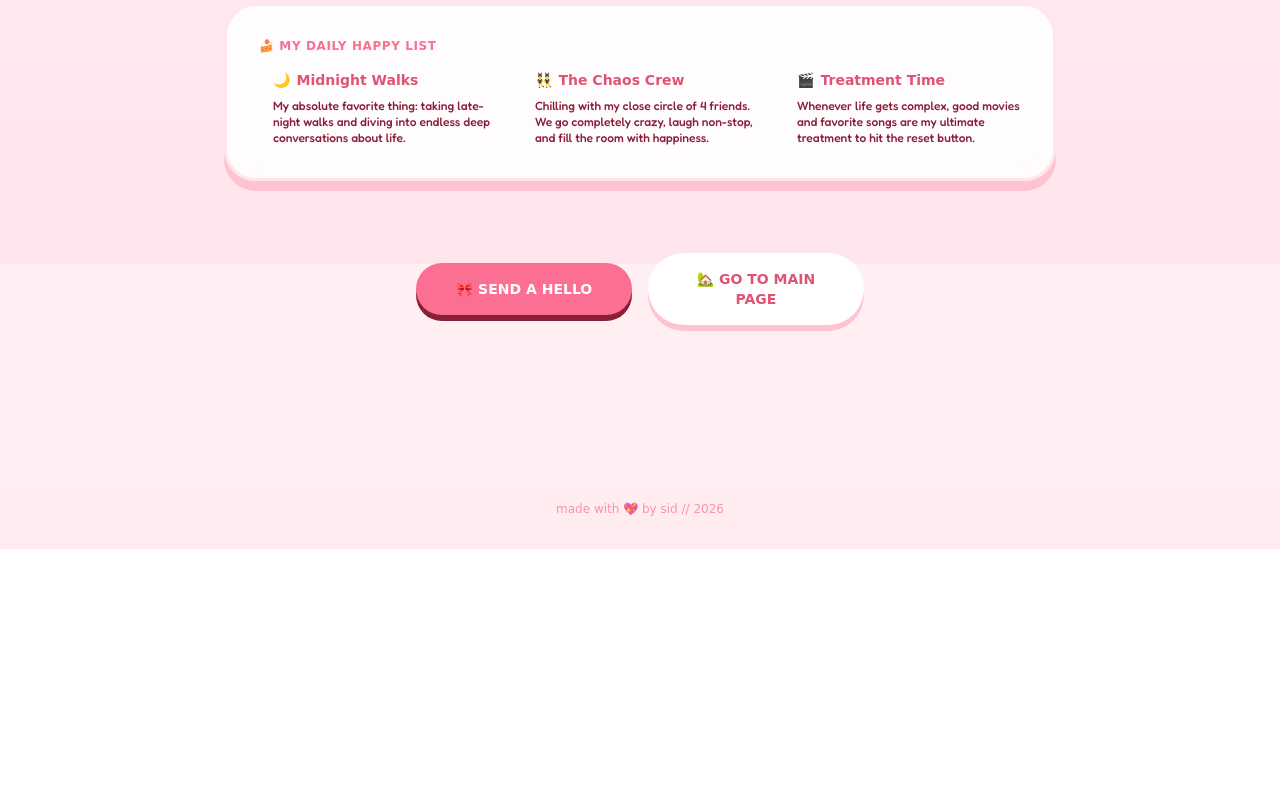
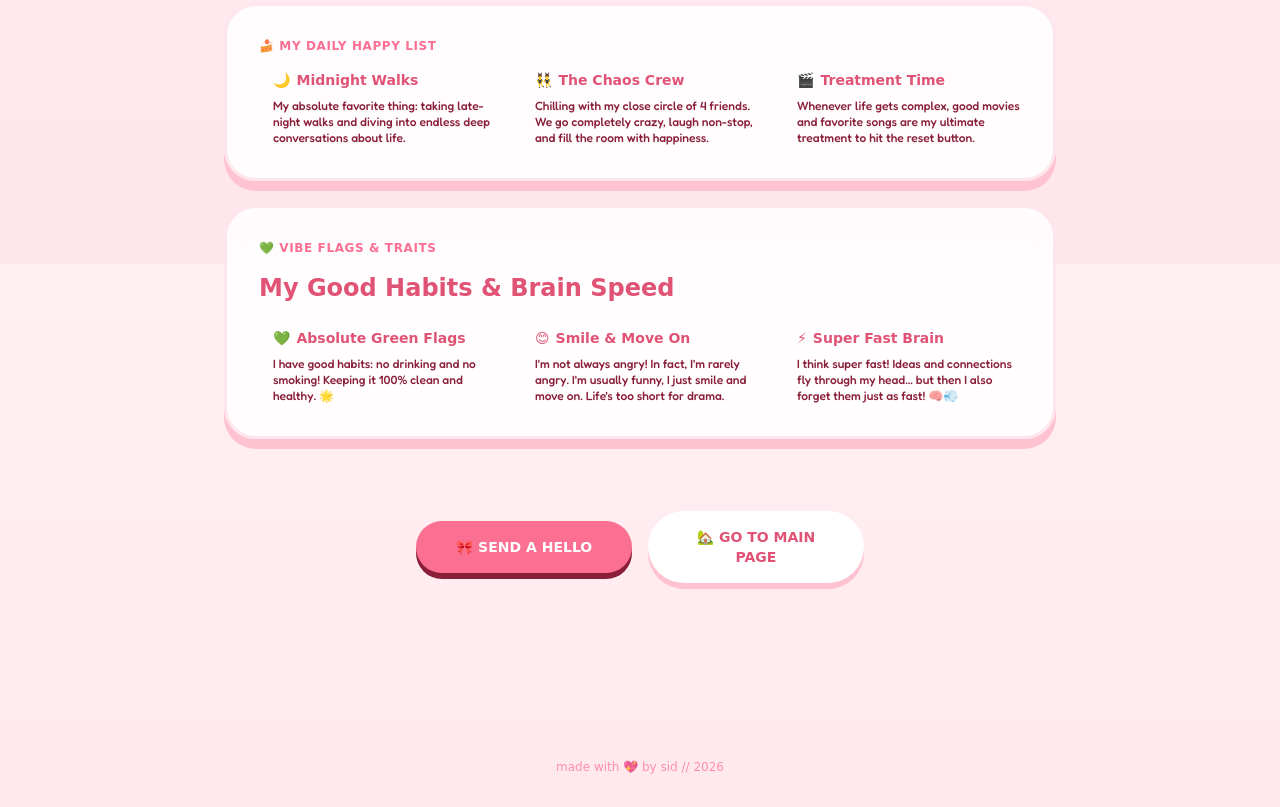
Before and after one commit to redsid5/siddartha-portfolio, a website: page sid.html in a window 1280 px wide. Shown: the part 2136-2943 px from the top of the page. Before the commit the page ends 2685 px from the top, so only its background shows below. Drawn offline with nearby package versions, Linux system fonts and the light colour scheme; a web font is replaced by a local one.

Commit message:
style: add good habits, attitude, and fast brain details to sid.html

```diff
--- a/sid.html
+++ b/sid.html
@@ -304,6 +304,32 @@
                 </div>
             </div>
 
+            <!-- Box: Good Habits & Vibe Flags -->
+            <div class="md:col-span-3 pookie-card rounded-[2rem] p-6 sm:p-8 space-y-4">
+                <div class="font-playful text-xs text-pookie-500 font-bold uppercase tracking-wider">💚 Vibe Flags & Traits</div>
+                <h3 class="text-2xl font-bold font-playful text-pookie-600">My Good Habits & Brain Speed</h3>
+                <div class="grid grid-cols-1 sm:grid-cols-3 gap-6 text-sm text-pookie-900 pt-2">
+                    <div class="space-y-2 border-l-3 border-pookie-200 pl-3.5">
+                        <div class="font-playful text-sm text-pookie-600 font-bold flex items-center gap-1.5">
+                            <span>💚</span> Absolute Green Flags
+                        </div>
+                        <p class="text-xs text-pookie-800 font-medium">I have good habits: no drinking and no smoking! Keeping it 100% clean and healthy. 🌟</p>
+                    </div>
+                    <div class="space-y-2 border-l-3 border-pookie-200 pl-3.5">
+                        <div class="font-playful text-sm text-pookie-600 font-bold flex items-center gap-1.5">
+                            <span>😊</span> Smile & Move On
+                        </div>
+                        <p class="text-xs text-pookie-800 font-medium">I'm not always angry! In fact, I'm rarely angry. I'm usually funny, I just smile and move on. Life's too short for drama.</p>
+                    </div>
+                    <div class="space-y-2 border-l-3 border-pookie-200 pl-3.5">
+                        <div class="font-playful text-sm text-pookie-600 font-bold flex items-center gap-1.5">
+                            <span>⚡</span> Super Fast Brain
+                        </div>
+                        <p class="text-xs text-pookie-800 font-medium">I think super fast! Ideas and connections fly through my head... but then I also forget them just as fast! 🧠💨</p>
+                    </div>
+                </div>
+            </div>
+
         </section>
 
         <!-- Sparkles CTA Buttons -->
```
